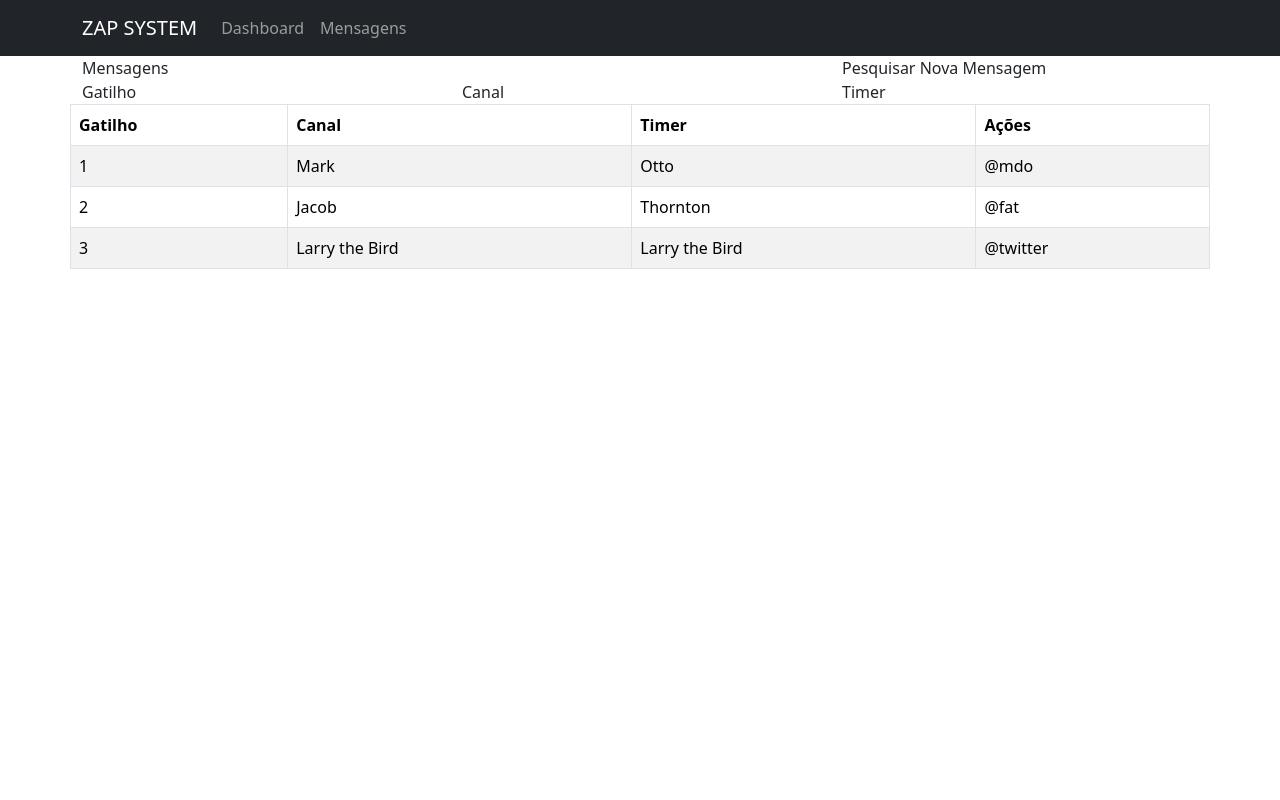
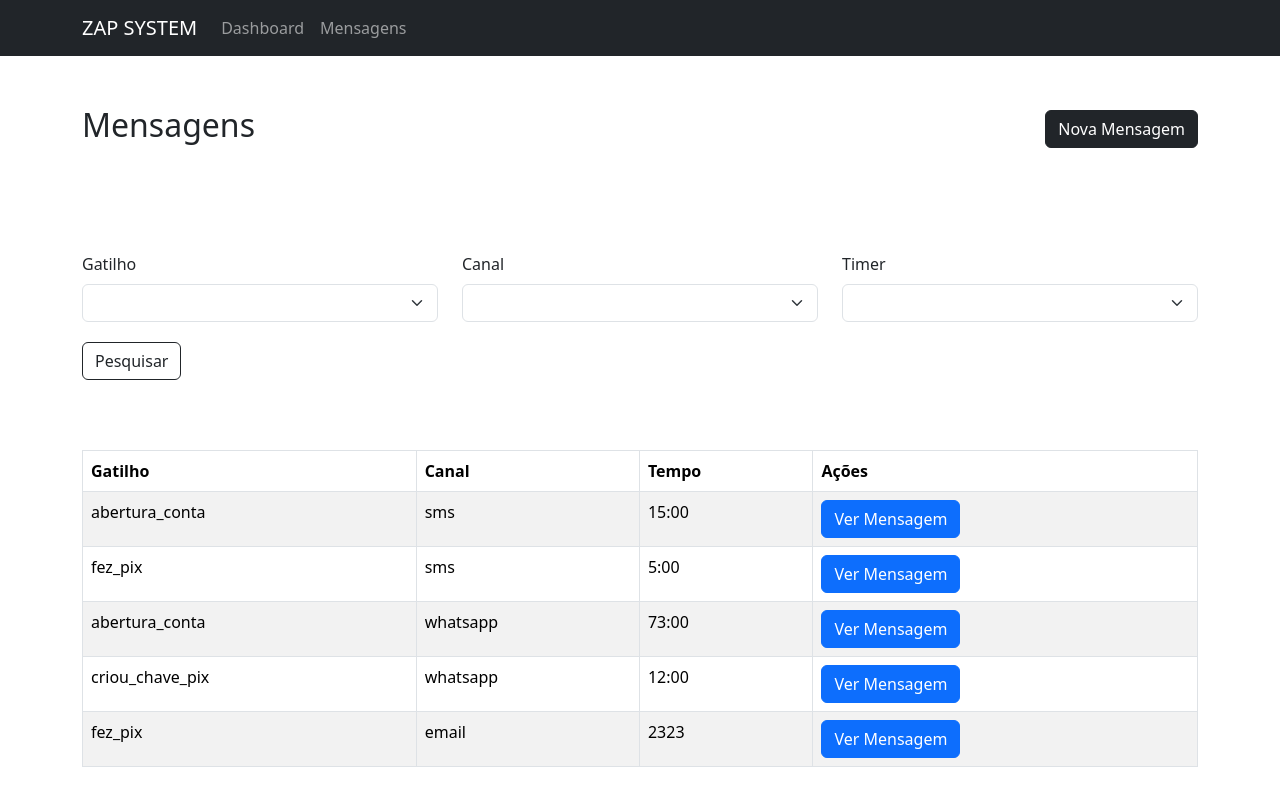
Before and after one commit to axdbertuol/zap-system-react, a React (Create React App) app: page /messages in a window 1280 px wide. Built offline with nearby package versions, Linux system fonts and the light colour scheme; data requests are answered from the project's data file.

Commit message:
layout ok

```diff
--- a/src/pages/Messages/index.js
+++ b/src/pages/Messages/index.js
@@ -1,50 +1,121 @@
-import React from "react";
-import { Col, Container, Row, Table } from "react-bootstrap";
+import React, { useState, useMemo } from "react";
+import {
+  Col,
+  Container,
+  Row,
+  Table,
+  Button,
+  Form,
+  FloatingLabel,
+} from "react-bootstrap";
+import { useDispatch, useSelector } from "react-redux";
+import "./styles.css";
+
+const TableRow = ({ data, keys }) => {
+  const memoizedRow = useMemo(
+    () =>
+      Object.fromEntries(
+        Object.entries(data).filter((row) => keys.includes(row[0]))
+      ),
+    [data, keys]
+  );
+  return (
+    <tr>
+      <td>{memoizedRow.trigger}</td>
+      <td>{memoizedRow.channel}</td>
+      <td>{memoizedRow.timer}</td>
+      <td>
+        <Button onClick={() => console.log("id", memoizedRow.id)}>
+          Ver Mensagem
+        </Button>
+      </td>
+    </tr>
+  );
+};
+
+const Select = ({ data, objKey }) => (
+  <Form.Select>
+    <option value=""></option>
+    {data &&
+      data.map((item, index) => (
+        <option key={index + "_" + item.id} value={item[objKey]}>
+          {item[objKey]}
+        </option>
+      ))}
+  </Form.Select>
+);
 
 const MessagesPage = () => {
+  const dispatch = useDispatch();
+  const triggers = useSelector(({ messaging }) => messaging.triggers);
+  const channels = useSelector(({ messaging }) => messaging.channels);
+  const timers = useSelector(({ messaging }) =>
+    messaging.messages.map((message) => ({ timer: message.timer }))
+  );
+  const messages = useSelector(({ messaging }) => messaging.messages);
+
+  const [search, setSearch] = useState("");
+
   return (
     <Container fluid="md">
-      <Row>
-        <Col sm={8}>Mensagens</Col>
-        <Col sm={4}>Pesquisar Nova Mensagem</Col>
+      <Row className="upperRow">
+        <Col sm={8} xs={12}>
+          <h2>Mensagens</h2>
+        </Col>
+        <Col
+          xs={12}
+          sm={4}
+          style={{ display: "flex", justifyContent: "flex-end" }}
+        >
+          <Button variant="dark"> Nova Mensagem</Button>
+        </Col>
       </Row>
-      <Row>
-        <Col sm>Gatilho</Col>
-        <Col sm>Canal</Col>
-        <Col sm>Timer</Col>
+      <Form>
+        <Row xs={3} className="upperRow">
+          {triggers && triggers.length > 0 && (
+            <Form.Group as={Col} controlId={"triggerSelect"}>
+              <Form.Label>Gatilho</Form.Label>
+              <Select data={triggers} objKey={"name"} />
+            </Form.Group>
+          )}
+          {channels && channels.length > 0 && (
+            <Form.Group as={Col} controlId={"channelSelect"}>
+              <Form.Label>Canal</Form.Label>
+              <Select data={channels} objKey={"name"} />
+            </Form.Group>
+          )}
+          {timers && timers.length > 0 && (
+            <Form.Group as={Col} controlId={"timerSelect"}>
+              <Form.Label>Timer</Form.Label>
+              <Select data={timers} objKey={"timer"} />
+            </Form.Group>
+          )}
+          <Col xs={12} style={{ padding: "20px 12px" }}>
+            <Button variant="outline-dark"> Pesquisar </Button>
+          </Col>
         </Row>
-      <Row>
+      </Form>
+      {/* <Row> */}
       <Table striped bordered hover>
         <thead>
           <tr>
             <th>Gatilho</th>
             <th>Canal</th>
-              <th>Timer</th>
+            <th>Tempo</th>
             <th>Ações</th>
           </tr>
         </thead>
         <tbody>
-            <tr>
-              <td>1</td>
-              <td>Mark</td>
-              <td>Otto</td>
-              <td>@mdo</td>
-            </tr>
-            <tr>
-              <td>2</td>
-              <td>Jacob</td>
-              <td>Thornton</td>
-              <td>@fat</td>
-            </tr>
-            <tr>
-              <td>3</td>
-              <td>Larry the Bird</td>
-              <td>Larry the Bird</td>
-              <td>@twitter</td>
-            </tr>
+          {messages &&
+            messages.map((message) => (
+              <TableRow
+                data={message}
+                keys={["trigger", "channel", "timer", "id"]}
+              />
+            ))}
         </tbody>
       </Table>
-      </Row>
+      {/* </Row> */}
     </Container>
   );
 };
--- /dev/null
+++ b/src/pages/Messages/styles.css
@@ -0,0 +1,4 @@
+.upperRow {
+  padding: 50px 0;
+  align-items: center;
+}
```
Also changed, not shown: src/components/Select/index.js (added). Lines whose indentation alone changed are shown as unchanged.
